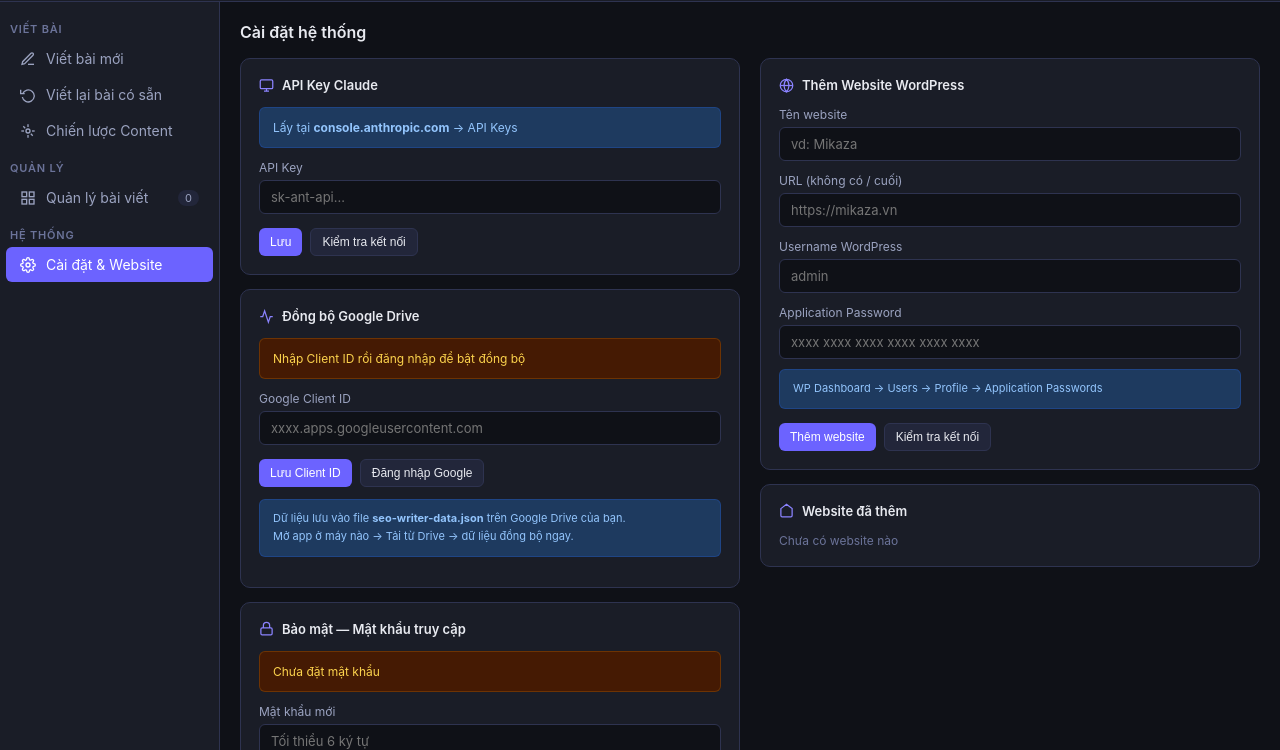
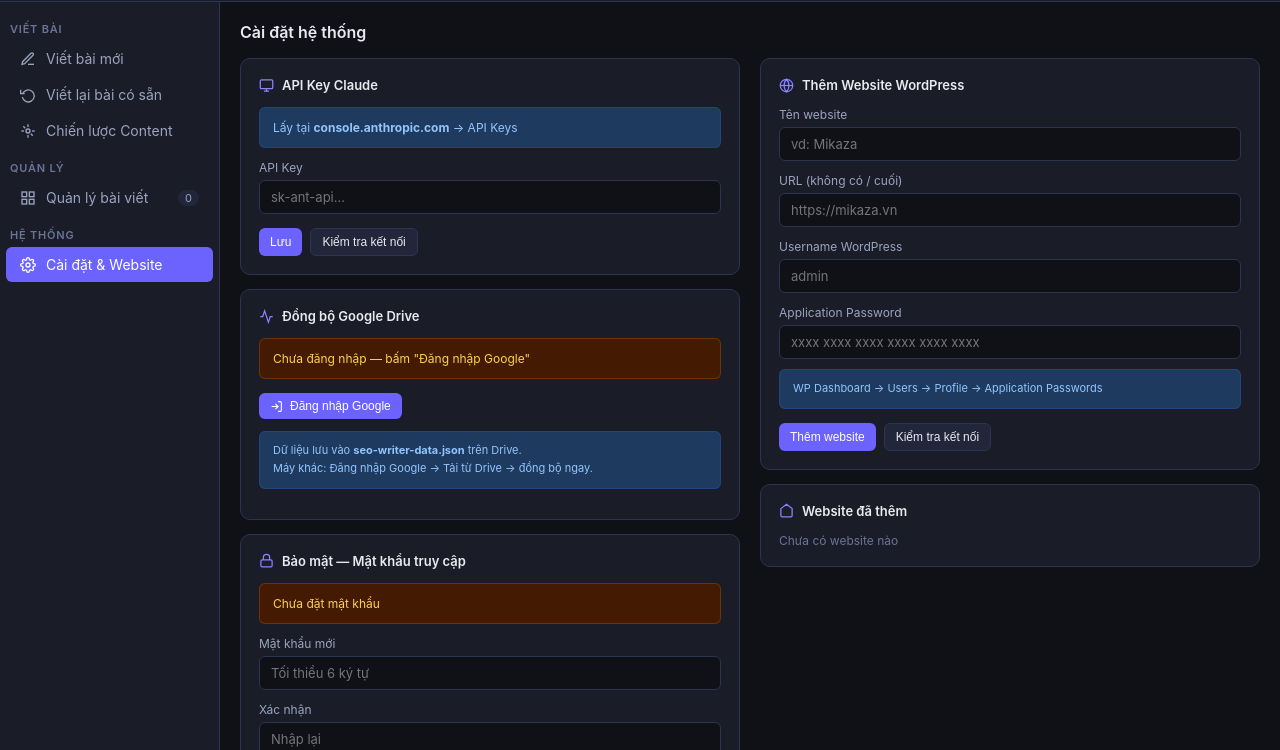
Before and after one commit to vuhoangtoolseo/seo-tool, a plain HTML site: page index.html in a window 1280 px wide. Both pictures are taken after a click on the button "Cài đặt". Shown: the part 50-800 px from the top of the page. Drawn offline with Linux system fonts and the light colour scheme.

Commit message:
Update index.html

```diff
--- a/index.html
+++ b/index.html
@@ -744,14 +744,14 @@ tr:hover td{background:var(--bg3)}
               Đồng bộ Google Drive
             </div>
             <div id="gd-status-bar" style="margin-bottom:10px"></div>
-            <label>Google Client ID</label>
-            <input id="gd-client-id" placeholder="xxxx.apps.googleusercontent.com">
             <div class="btn-group">
-              <button class="btn btn-primary btn-sm" onclick="gdSaveClientId()">Lưu Client ID</button>
-              <button class="btn btn-secondary btn-sm" onclick="gdLogin()" id="btn-gd-login">Đăng nhập Google</button>
+              <button class="btn btn-primary btn-sm" onclick="gdLogin()" id="btn-gd-login">
+                <svg viewBox="0 0 24 24" fill="none" stroke="currentColor" stroke-width="2" style="width:13px;height:13px"><path d="M15 3h4a2 2 0 0 1 2 2v14a2 2 0 0 1-2 2h-4"/><polyline points="10 17 15 12 10 7"/><line x1="15" y1="12" x2="3" y2="12"/></svg>
+                Đăng nhập Google
+              </button>
               <button class="btn btn-danger btn-sm" onclick="gdLogout()" id="btn-gd-logout" style="display:none">Đăng xuất</button>
             </div>
-            <div style="margin-top:14px;display:flex;gap:8px;flex-wrap:wrap" id="gd-sync-btns" style="display:none">
+            <div style="margin-top:12px;display:flex;gap:8px;flex-wrap:wrap" id="gd-sync-btns">
               <button class="btn btn-green btn-sm" onclick="gdSaveAll()" id="btn-gd-save">
                 <svg viewBox="0 0 24 24" fill="none" stroke="currentColor" stroke-width="2" style="width:12px;height:12px"><path d="M19 21H5a2 2 0 0 1-2-2V5a2 2 0 0 1 2-2h11l5 5v11a2 2 0 0 1-2 2z"/><polyline points="17 21 17 13 7 13 7 21"/><polyline points="7 3 7 8 15 8"/></svg>
                 Lưu lên Drive
@@ -763,8 +763,8 @@ tr:hover td{background:var(--bg3)}
             </div>
             <div id="gd-sync-info" style="font-size:11px;color:var(--text3);margin-top:10px;line-height:1.6"></div>
             <div class="alert alert-info" style="margin-top:12px;font-size:11px;line-height:1.6">
-              Dữ liệu lưu vào file <strong>seo-writer-data.json</strong> trên Google Drive của bạn.<br>
-              Mở app ở máy nào → Tải từ Drive → dữ liệu đồng bộ ngay.
+              Dữ liệu lưu vào <strong>seo-writer-data.json</strong> trên Drive.<br>
+              Máy khác: Đăng nhập Google → Tải từ Drive → đồng bộ ngay.
             </div>
           </div>
 
@@ -1203,16 +1203,8 @@ const GD_FILE_NAME='seo-writer-data.json';
 const GD_SCOPE='https://www.googleapis.com/auth/drive.appdata https://www.googleapis.com/auth/drive.file https://www.googleapis.com/auth/webmasters.readonly';
 let gdToken=null;
 let gdFileId=LS.get('gd_file_id',null);
-let gdClientId=LS.get('gd_client_id','');
-
-function gdSaveClientId(){
-  const id=document.getElementById('gd-client-id').value.trim();
-  if(!id){toast('Nhập Client ID','error');return;}
-  gdClientId=id;
-  LS.set('gd_client_id',id);
-  toast('Đã lưu Client ID');
-  renderGdStatus();
-}
+let gdClientId='289217311207-pr96o5kan8862dc3hlavcnis1v8j3shl.apps.googleusercontent.com';
+LS.set('gd_client_id',gdClientId);
 
 function gdLogin(){
   if(!gdClientId){toast('Nhập Client ID trước','error');return;}
@@ -1242,12 +1234,10 @@ function gdLogout(){
 
 function renderGdStatus(){
   const bar=document.getElementById('gd-status-bar');
-  const cidInput=document.getElementById('gd-client-id');
   const syncBtns=document.getElementById('gd-sync-btns');
   const topbar=document.getElementById('gd-topbar');
   const loginBtn=document.getElementById('btn-gd-login');
   const logoutBtn=document.getElementById('btn-gd-logout');
-  if(cidInput&&gdClientId) cidInput.value=gdClientId;
   if(gdToken){
     if(bar) bar.innerHTML='<div class="alert alert-success" style="margin-bottom:10px">Đã kết nối Google Drive</div>';
     if(syncBtns) syncBtns.style.display='flex';
@@ -1255,9 +1245,7 @@ function renderGdStatus(){
     if(loginBtn) loginBtn.style.display='none';
     if(logoutBtn) logoutBtn.style.display='inline-flex';
   } else {
-    if(bar) bar.innerHTML=gdClientId
-      ?'<div class="alert alert-warn" style="margin-bottom:10px">Chưa đăng nhập Google — bấm "Đăng nhập Google"</div>'
-      :'<div class="alert alert-warn" style="margin-bottom:10px">Nhập Client ID rồi đăng nhập để bật đồng bộ</div>';
+    if(bar) bar.innerHTML='<div class="alert alert-warn" style="margin-bottom:10px">Chưa đăng nhập — bấm "Đăng nhập Google"</div>';
     if(syncBtns) syncBtns.style.display='none';
     if(topbar) topbar.style.display='none';
     if(loginBtn) loginBtn.style.display='inline-flex';
```
